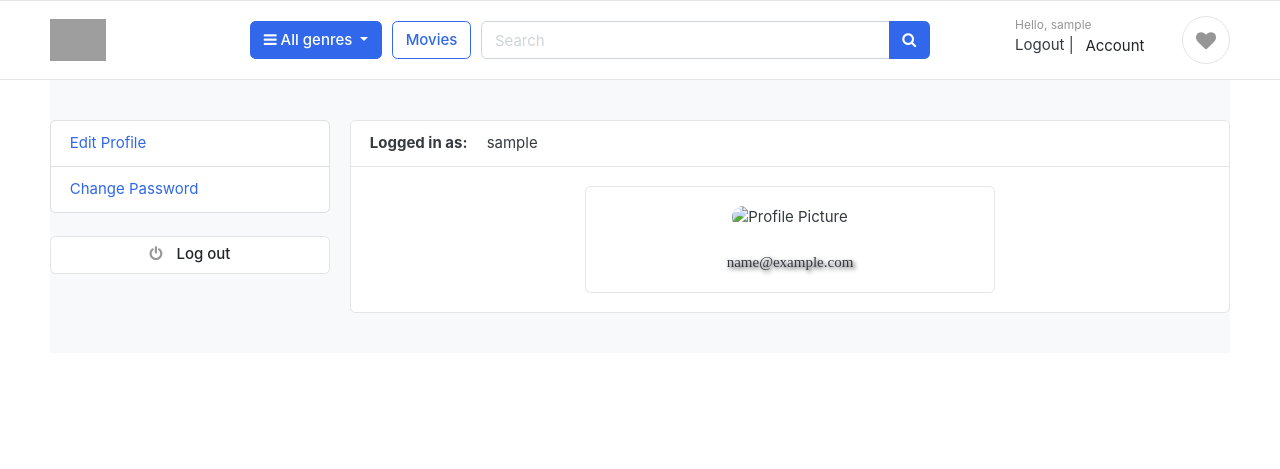
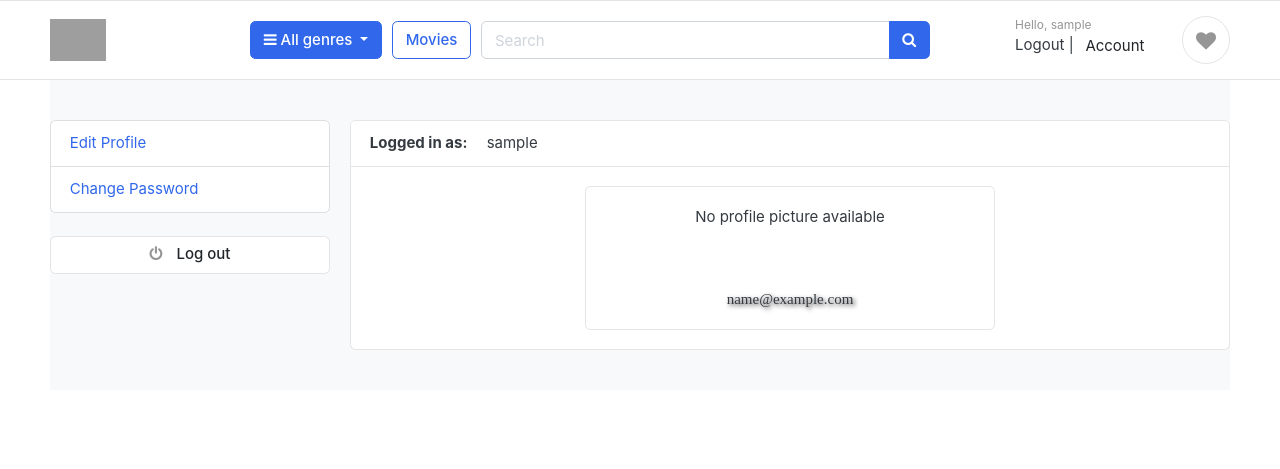
Before and after one commit to anastainska/video_streaming_website, a Django app: page /account/ in a window 1280 px wide. Shown: the top 469 px of the page. Run offline with Django 5.2, Linux system fonts and the light colour scheme; a user stored in the database is signed in; tables that the repository leaves empty hold one stand-in row (values such as "Sample post"); some libraries are stand-ins or nearby versions; some web fonts are replaced; grey boxes are pictures that could not be loaded.

Commit message:
updated html

```diff
--- a/my_website_app/templates/my_website_app/account.html
+++ b/my_website_app/templates/my_website_app/account.html
@@ -37,11 +37,15 @@
 					</header>
 					<div class="card-body">
 						<div class="row">
-							<div class="col-md-6 mx-auto"> <!-- Centering the content -->
+							<div class="col-md-6 mx-auto">
 								<div class="card" style="text-align:center;">
 									<div class="card-body">
-										<img src="{{user_profile.profile_picture.url}}" alt="Profile Picture"
-											width="100" style="border-radius:50px;">
+										{% if user_profile.profile_picture %}
+										<img src="{{ user_profile.profile_picture.url|default_if_none:'#' }}"
+											alt="Profile Picture" width="100" style="border-radius: 50px;">
+										{% else %}
+										<p>No profile picture available</p>
+										{% endif %}
 										<br><br>
 										<p class="mb-0"
 											style="font-family: 'Times New Roman', serif; text-shadow: 2px 2px 4px #333;">
```
Also changed, not shown: my_website_app/templates/my_website_app/edit_profile.html (+7 -2 lines).
